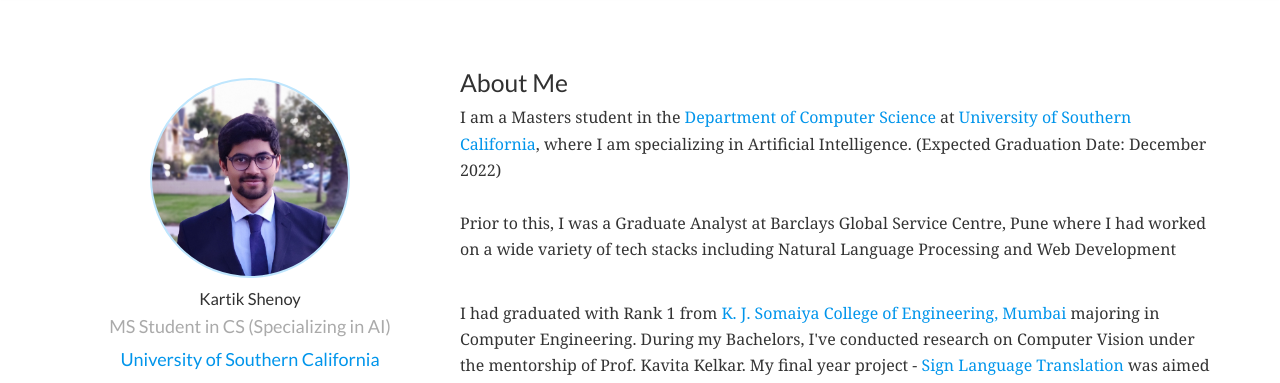
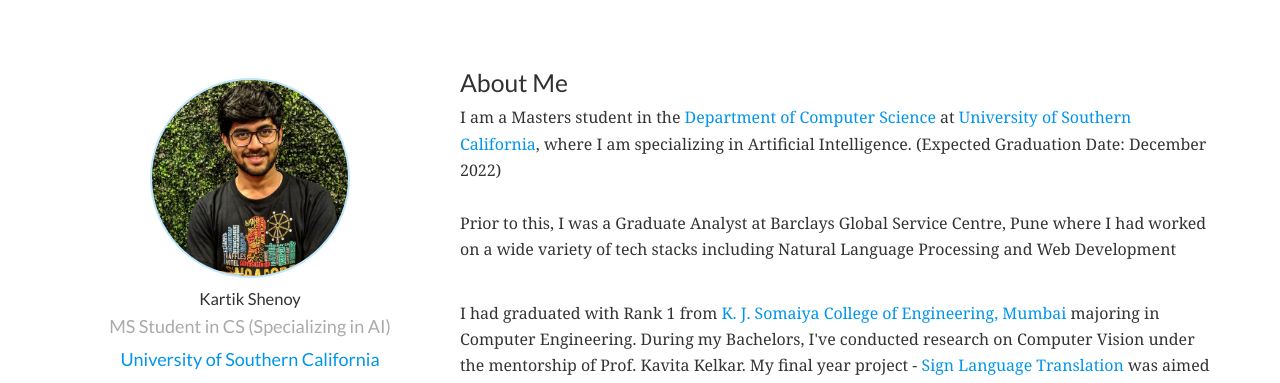
Before and after one commit to kartik2112/kartikshenoy.github.io, a plain HTML site: page index.html in a window 1280 px wide. Shown: the part 73-456 px from the top of the page. Drawn offline with nearby package versions, Linux system fonts and the light colour scheme; some icons are missing.

Commit message:
Updated Profile Pic

```diff
--- a/index.html
+++ b/index.html
@@ -13,8 +13,8 @@
   <meta name="description" content="MS Student in Computer Science (AI)">
   <meta property="og:title" content="Kartik Shenoy's Portfolio Site" />
   <meta property="og:description" content="MS Student in Computer Science (AI), Fall '22 | Ex-Barclays | NLP | CV | ML" />
-  <meta property="og:url" content="http://www.kartikshenoy.com" />
-  <meta property="og:image" content="http://www.kartikshenoy.com/img/Profile_Pic_New_Compressed.jpg" />
+  <meta property="og:url" content="https://www.kartikshenoy.com" />
+  <meta property="og:image" content="https://www.kartikshenoy.com/img/Profile_Pic.jpg" />
 
 <link rel="stylesheet" href="css/highlight.min.css">
 
@@ -153,7 +153,7 @@
 
 
             <div class="portrait"
-              style="background-image: url('img/Profile_Pic_New_Compressed.jpg');border-radius: 50%; border: 2px solid #bfe6fd;">
+              style="background-image: url('img/Profile_Pic.jpg');border-radius: 50%; border: 2px solid #bfe6fd;">
             </div>
             <meta itemprop="image"
               content="https://avatars3.githubusercontent.com/u/20378735?s=460&u=14b972b5275fbd48b738a1fe71914f08e183e452&v=4">
```
Also changed, not shown: img/Profile_Pic.jpg (added), 2 other files.
